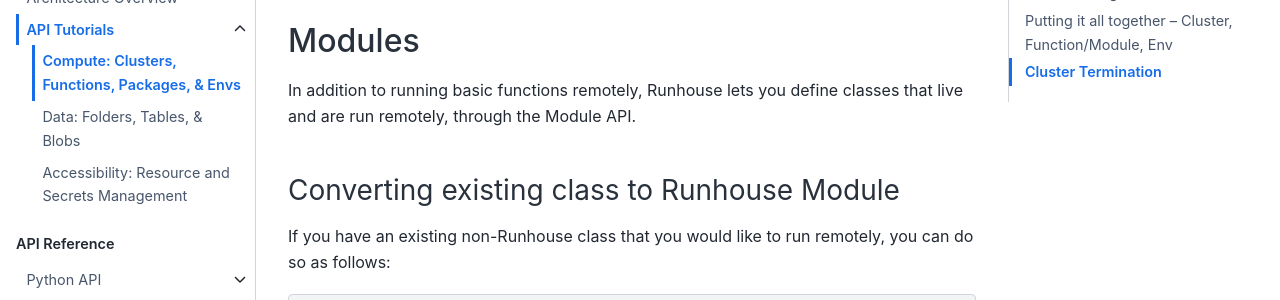
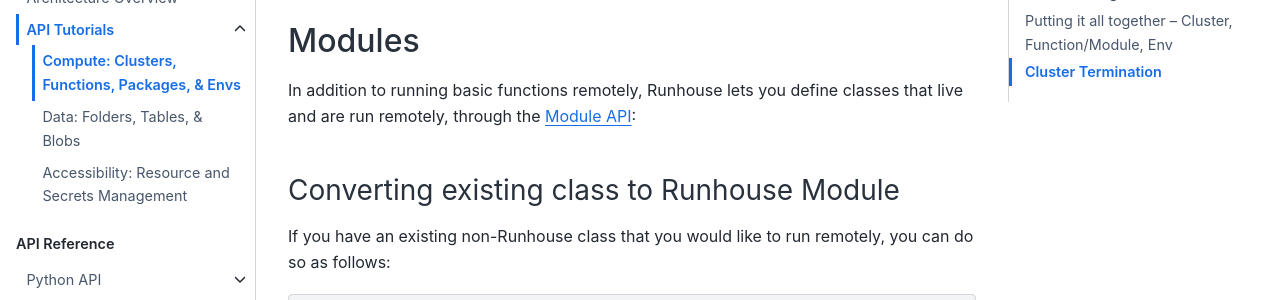
Before and after one commit to run-house/runhouse, a Sphinx documentation site: the page built from docs/tutorials/api/compute.rst, in a window 1280 px wide and 900 px high, scrolled down 8131 px. Shown: the part 180-480 px from the top of the window. Built offline with Sphinx 7.4.7 and the Sphinx Book theme 1.1.4, drawn with Linux system fonts in a browser that asks for light colours; part of the change alters nothing that is shown.

```diff
--- a/docs/tutorials/api/compute.rst
+++ b/docs/tutorials/api/compute.rst
@@ -547,7 +547,8 @@ Modules
 -------
 
 In addition to running basic functions remotely, Runhouse lets you
-define classes that live and are run remotely, through the Module API.
+define classes that live and are run remotely, through the
+`Module API <https://www.run.house/docs/api/python/module>`__:
 
 Converting existing class to Runhouse Module
 ~~~~~~~~~~~~~~~~~~~~~~~~~~~~~~~~~~~~~~~~~~~~
```
